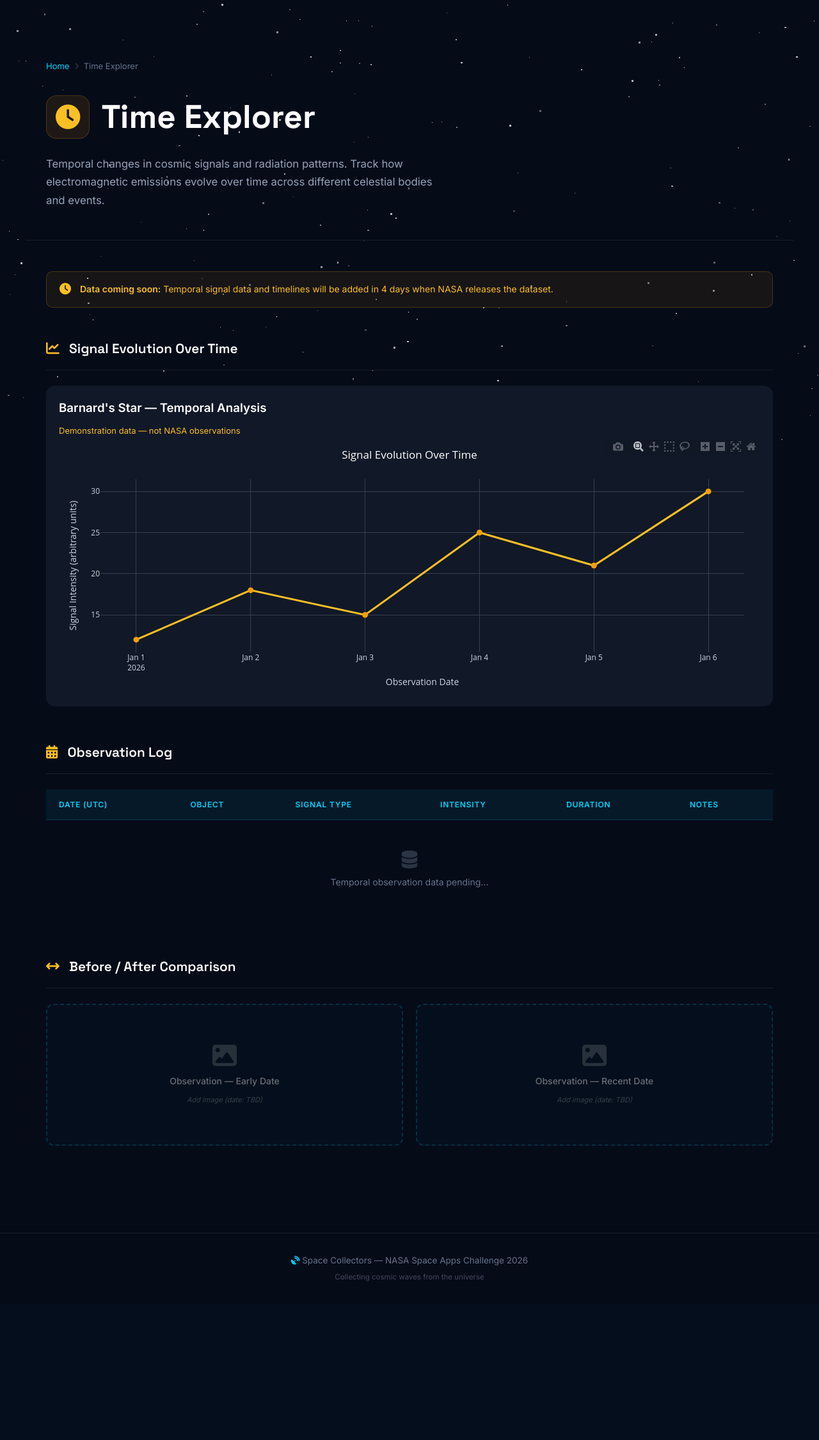
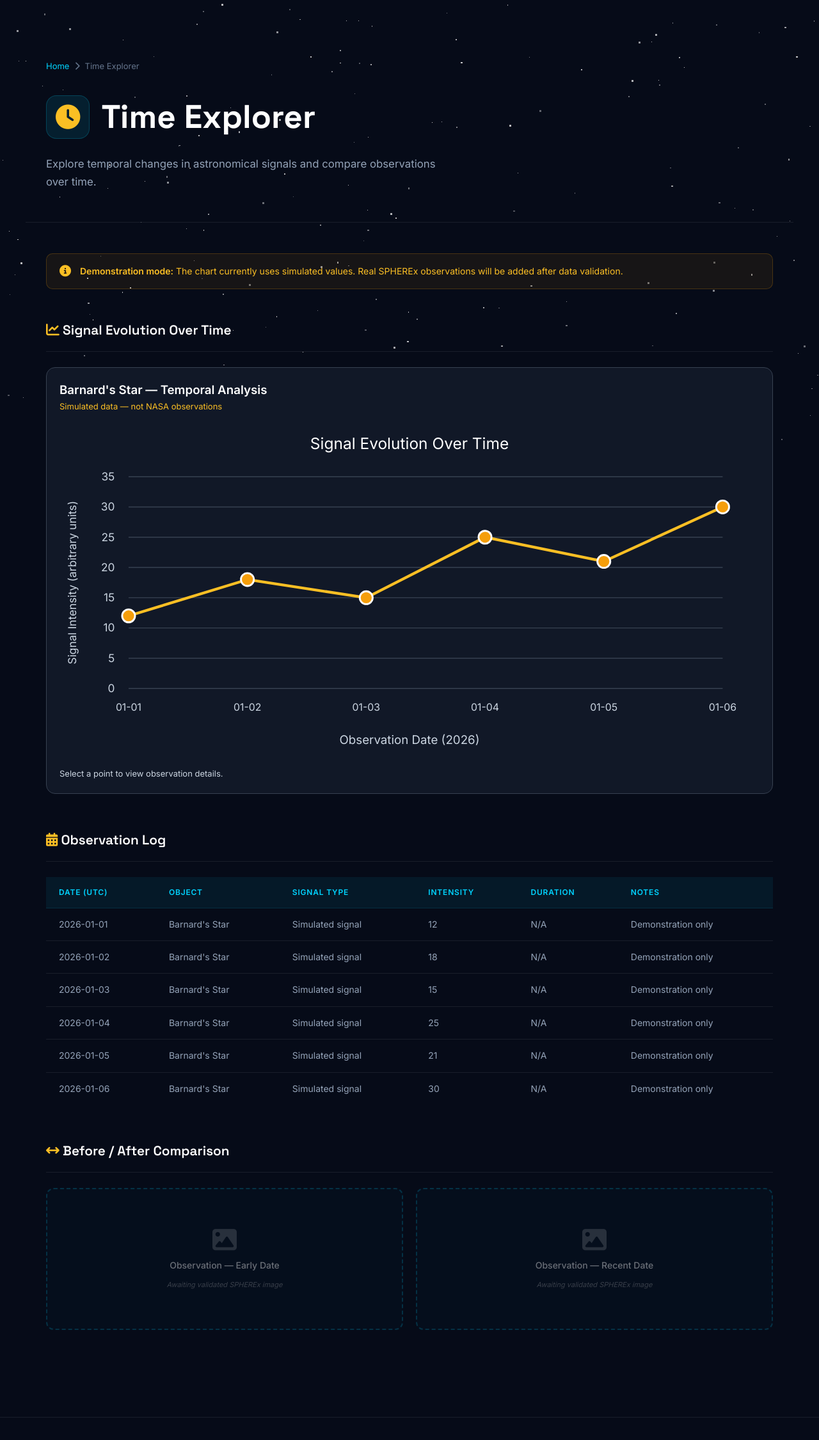
Before and after one commit to XanderCale3722/SPACECOLLECTORS3, a Flask app: page /time-explorer in a window 1280 px wide. Shown: the part 71-2322 px from the top of the page at 64% size. Before the commit the page ends 2074 px from the top, so only its background shows below. Run offline with Flask 3, Linux system fonts and the light colour scheme; some libraries are stand-ins or nearby versions.

Commit message:
Add interactive Barnard's Star temporal chart and observation table

```diff
--- a/space_collectors/templates/time.html
+++ b/space_collectors/templates/time.html
@@ -7,74 +7,103 @@
     <div class="pagina-encabezado">
         <div class="pagina-breadcrumb">
             <a href="{{ url_for('inicio') }}">Home</a>
-            <i class="fas fa-chevron-right" style="font-size:10px; opacity:0.5;"></i>
+            <i class="fas fa-chevron-right"></i>
             <span>Time Explorer</span>
         </div>
+
         <h1 class="pagina-titulo">
-            <span class="icono-pagina" style="background:rgba(245,158,11,0.1); border-color:rgba(245,158,11,0.2); color:#fbbf24;">
+            <span class="icono-pagina"
+                  style="color:#fbbf24;">
                 <i class="fas fa-clock"></i>
             </span>
             Time Explorer
         </h1>
+
         <p class="pagina-descripcion">
-            Temporal changes in cosmic signals and radiation patterns.
-            Track how electromagnetic emissions evolve over time across
-            different celestial bodies and events.
+            Explore temporal changes in astronomical signals
+            and compare observations over time.
         </p>
     </div>
 
     <div class="pagina-contenido">
 
         <div class="aviso-pendiente animar">
-            <i class="fas fa-clock"></i>
+            <i class="fas fa-circle-info"></i>
             <span>
-                <strong>Data coming soon:</strong> Temporal signal data and timelines
-                will be added in 4 days when NASA releases the dataset.
+                <strong>Demonstration mode:</strong>
+                The chart currently uses simulated values.
+                Real SPHEREx observations will be added
+                after data validation.
             </span>
         </div>
 
+        <!-- SECTION 1: TEMPORAL CHART -->
 
-        <!-- =======================================================
-             SECCIÓN 1: GRÁFICA DE EVOLUCIÓN TEMPORAL
-             -------------------------------------------------------
-             AQUÍ VA LA GRÁFICA DE CÓMO CAMBIA LA SEÑAL EN EL TIEMPO
-             Ideal para gráficas de Matplotlib o Plotly exportadas
-             como imagen PNG o HTML interactivo.
-             ======================================================= -->
         <h2 class="subtitulo-seccion animar">
-            <i class="fas fa-chart-line" style="color:#fbbf24; margin-right:10px;"></i>
+            <i class="fas fa-chart-line"
+               style="color:#fbbf24;"></i>
             Signal Evolution Over Time
         </h2>
 
         <div class="grid-contenido animar">
-    <div style="width:100%; min-width:0; padding:20px;
-                background:#111827; border-radius:14px;">
+            <div style="
+                width:100%;
+                min-width:0;
+                box-sizing:border-box;
+                padding:20px;
+                background:#111827;
+                border:1px solid #374151;
+                border-radius:14px;
+            ">
 
-        <h3 style="color:white; margin-bottom:10px;">
+                <h3 style="color:#ffffff;">
                     Barnard's Star — Temporal Analysis
                 </h3>
 
-        <p style="color:#fbbf24; font-size:13px;">
-            Demonstration data — not NASA observations
+                <p style="
+                    color:#fbbf24;
+                    font-size:13px;
+                    margin-bottom:20px;
+                ">
+                    Simulated data — not NASA observations
                 </p>
 
-        <div id="temporal-chart"
-             style="width:100%; height:400px;">
+                <div style="overflow-x:auto;">
+                    <svg id="temporal-chart"
+                         viewBox="0 0 760 360"
+                         role="img"
+                         aria-label="Interactive temporal signal chart"
+                         style="
+                            display:block;
+                            width:100%;
+                            min-width:480px;
+                            height:auto;
+                         ">
+                    </svg>
                 </div>
+
+                <p id="chart-info"
+                   aria-live="polite"
+                   style="
+                       color:#cbd5e1;
+                       font-size:13px;
+                       margin-top:15px;
+                   ">
+                    Select a point to view observation details.
+                </p>
 
             </div>
         </div>
 
-        <!-- =======================================================
-             SECCIÓN 2: TABLA DE OBSERVACIONES TEMPORALES
-             -------------------------------------------------------
-             AQUÍ VAN LOS REGISTROS DE CADA OBSERVACIÓN CON SU FECHA
-             ======================================================= -->
+        <!-- SECTION 2: OBSERVATION LOG -->
+
         <h2 class="subtitulo-seccion animar">
-            <i class="fas fa-calendar-days" style="color:#fbbf24; margin-right:10px;"></i>
+            <i class="fas fa-calendar-days"
+               style="color:#fbbf24;"></i>
             Observation Log
         </h2>
 
+        <div style="overflow-x:auto;">
             <table class="tabla-datos animar">
                 <thead>
                     <tr>
@@ -86,99 +115,242 @@
                         <th>Notes</th>
                     </tr>
                 </thead>
-            <tbody>
-                <!-- AÑADIR OBSERVACIONES AQUÍ -->
+
+                <tbody id="observation-body">
                     <tr>
                         <td colspan="6" class="tabla-vacia">
-                        <i class="fas fa-database"></i>
-                        Temporal observation data pending...
+                            Loading demonstration data...
                         </td>
                     </tr>
                 </tbody>
             </table>
+        </div>
 
+        <!-- SECTION 3: IMAGE COMPARISON -->
 
-        <!-- =======================================================
-             SECCIÓN 3: COMPARACIÓN ANTES / DESPUÉS
-             -------------------------------------------------------
-             AQUÍ VAN DOS IMÁGENES DEL MISMO OBJETO EN DISTINTOS MOMENTOS
-             ======================================================= -->
         <h2 class="subtitulo-seccion animar">
-            <i class="fas fa-arrows-left-right" style="color:#fbbf24; margin-right:10px;"></i>
+            <i class="fas fa-arrows-left-right"
+               style="color:#fbbf24;"></i>
             Before / After Comparison
         </h2>
 
         <div class="grid-contenido grid-2">
+
             <div class="placeholder-box animar">
                 <i class="fas fa-image"></i>
-                <span class="ph-titulo">Observation — Early Date</span>
-                <span class="ph-nota">Add image (date: TBD)</span>
+                <span class="ph-titulo">
+                    Observation — Early Date
+                </span>
+                <span class="ph-nota">
+                    Awaiting validated SPHEREx image
+                </span>
             </div>
+
             <div class="placeholder-box animar">
                 <i class="fas fa-image"></i>
-                <span class="ph-titulo">Observation — Recent Date</span>
-                <span class="ph-nota">Add image (date: TBD)</span>
-            </div>
+                <span class="ph-titulo">
+                    Observation — Recent Date
+                </span>
+                <span class="ph-nota">
+                    Awaiting validated SPHEREx image
+                </span>
             </div>
 
-    </div><!-- /pagina-contenido -->
+        </div>
+
+    </div>
 </section>
-<script src="https://cdn.plot.ly/plotly-2.35.2.min.js"></script>
 
 <script>
-    // Datos simulados para probar la gráfica
-    const dates = [
-        "2026-01-01",
-        "2026-01-02",
-        "2026-01-03",
-        "2026-01-04",
-        "2026-01-05",
-        "2026-01-06"
+(function () {
+    "use strict";
+
+    // SIMULATED VALUES FOR TESTING ONLY
+    const observations = [
+        { date: "2026-01-01", intensity: 12 },
+        { date: "2026-01-02", intensity: 18 },
+        { date: "2026-01-03", intensity: 15 },
+        { date: "2026-01-04", intensity: 25 },
+        { date: "2026-01-05", intensity: 21 },
+        { date: "2026-01-06", intensity: 30 }
     ];
 
-    const intensity = [12, 18, 15, 25, 21, 30];
+    const svg = document.getElementById("temporal-chart");
+    const tbody = document.getElementById("observation-body");
+    const info = document.getElementById("chart-info");
 
-    const trace = {
-        x: dates,
-        y: intensity,
-        type: "scatter",
-        mode: "lines+markers",
-        name: "Signal Intensity",
-        line: {
-            color: "#fbbf24",
-            width: 3
-        },
-        marker: {
-            color: "#f59e0b",
-            size: 9
+    if (!svg || !tbody || !info) return;
+
+    const NS = "http://www.w3.org/2000/svg";
+
+    function add(tag, attrs, parent = svg, content = "") {
+        const element = document.createElementNS(NS, tag);
+
+        Object.entries(attrs).forEach(([key, value]) => {
+            element.setAttribute(key, value);
+        });
+
+        if (content) element.textContent = content;
+
+        parent.appendChild(element);
+        return element;
     }
-    };
 
-    const layout = {
-        title: {
-            text: "Signal Evolution Over Time",
-            font: { color: "#ffffff", size: 17 }
-        },
-        paper_bgcolor: "#111827",
-        plot_bgcolor: "#111827",
-        font: { color: "#cbd5e1" },
-        xaxis: {
-            title: { text: "Observation Date" },
-            gridcolor: "#374151"
-        },
-        yaxis: {
-            title: { text: "Signal Intensity (arbitrary units)" },
-            gridcolor: "#374151"
-        },
-        margin: { t: 65, r: 25, b: 65, l: 65 },
-        autosize: true
-    };
+    const left = 75;
+    const right = 720;
+    const top = 55;
+    const bottom = 285;
+    const maxValue = 35;
 
-    Plotly.newPlot(
-        "temporal-chart",
-        [trace],
-        layout,
-        { responsive: true, displaylogo: false }
-    );
+    const x = i =>
+        left + i * (right - left) /
+        (observations.length - 1);
+
+    const y = value =>
+        bottom - value / maxValue * (bottom - top);
+
+    // CHART TITLE
+    add("text", {
+        x: 380,
+        y: 25,
+        fill: "#ffffff",
+        "font-size": 17,
+        "text-anchor": "middle"
+    }, svg, "Signal Evolution Over Time");
+
+    // GRID AND Y AXIS
+    for (let value = 0; value <= 35; value += 5) {
+        const py = y(value);
+
+        add("line", {
+            x1: left,
+            y1: py,
+            x2: right,
+            y2: py,
+            stroke: "#374151",
+            "stroke-width": 1
+        });
+
+        add("text", {
+            x: 60,
+            y: py + 4,
+            fill: "#cbd5e1",
+            "font-size": 12,
+            "text-anchor": "end"
+        }, svg, String(value));
+    }
+
+    // X AXIS LABELS
+    observations.forEach((obs, i) => {
+        add("text", {
+            x: x(i),
+            y: bottom + 24,
+            fill: "#cbd5e1",
+            "font-size": 11,
+            "text-anchor": "middle"
+        }, svg, obs.date.slice(5));
+    });
+
+    // AXIS TITLES
+    add("text", {
+        x: 380,
+        y: 345,
+        fill: "#cbd5e1",
+        "font-size": 13,
+        "text-anchor": "middle"
+    }, svg, "Observation Date (2026)");
+
+    add("text", {
+        x: 18,
+        y: 170,
+        fill: "#cbd5e1",
+        "font-size": 12,
+        transform: "rotate(-90 18 170)",
+        "text-anchor": "middle"
+    }, svg, "Signal Intensity (arbitrary units)");
+
+    // CONNECT OBSERVATION POINTS
+    const points = observations.map((obs, i) =>
+        `${x(i)},${y(obs.intensity)}`
+    ).join(" ");
+
+    add("polyline", {
+        points: points,
+        fill: "none",
+        stroke: "#fbbf24",
+        "stroke-width": 3,
+        "stroke-linejoin": "round",
+        "stroke-linecap": "round"
+    });
+
+    // INTERACTIVE POINTS
+    observations.forEach((obs, i) => {
+        const circle = add("circle", {
+            cx: x(i),
+            cy: y(obs.intensity),
+            r: 7,
+            fill: "#f59e0b",
+            stroke: "#ffffff",
+            "stroke-width": 2,
+            tabindex: 0,
+            role: "button",
+            "aria-label":
+                `${obs.date}: intensity ${obs.intensity}`,
+            style: "cursor:pointer"
+        });
+
+        function showDetails() {
+            info.textContent =
+                `Observation: ${obs.date} UTC | ` +
+                `Simulated intensity: ${obs.intensity} ` +
+                `(arbitrary units)`;
+        }
+
+        circle.addEventListener("click", showDetails);
+
+        circle.addEventListener("keydown", event => {
+            if (event.key === "Enter" ||
+                event.key === " ") {
+                event.preventDefault();
+                showDetails();
+            }
+        });
+
+        const tooltip = document.createElementNS(NS, "title");
+        tooltip.textContent =
+            `${obs.date}: ${obs.intensity}`;
+        circle.appendChild(tooltip);
+    });
+
+    // POPULATE OBSERVATION TABLE
+    observations.forEach(obs => {
+        const row = document.createElement("tr");
+
+        const values = [
+            obs.date,
+            "Barnard's Star",
+            "Simulated signal",
+            String(obs.intensity),
+            "N/A",
+            "Demonstration only"
+        ];
+
+        values.forEach(value => {
+            const cell = document.createElement("td");
+            cell.textContent = value;
+            row.appendChild(cell);
+        });
+
+        tbody.appendChild(row);
+    });
+
+    const loadingRow = tbody.querySelector(".tabla-vacia");
+
+    if (loadingRow) {
+        loadingRow.closest("tr").remove();
+    }
+
+})();
 </script>
+
 {% endblock %}
```
Lines whose indentation alone changed are shown as unchanged.
